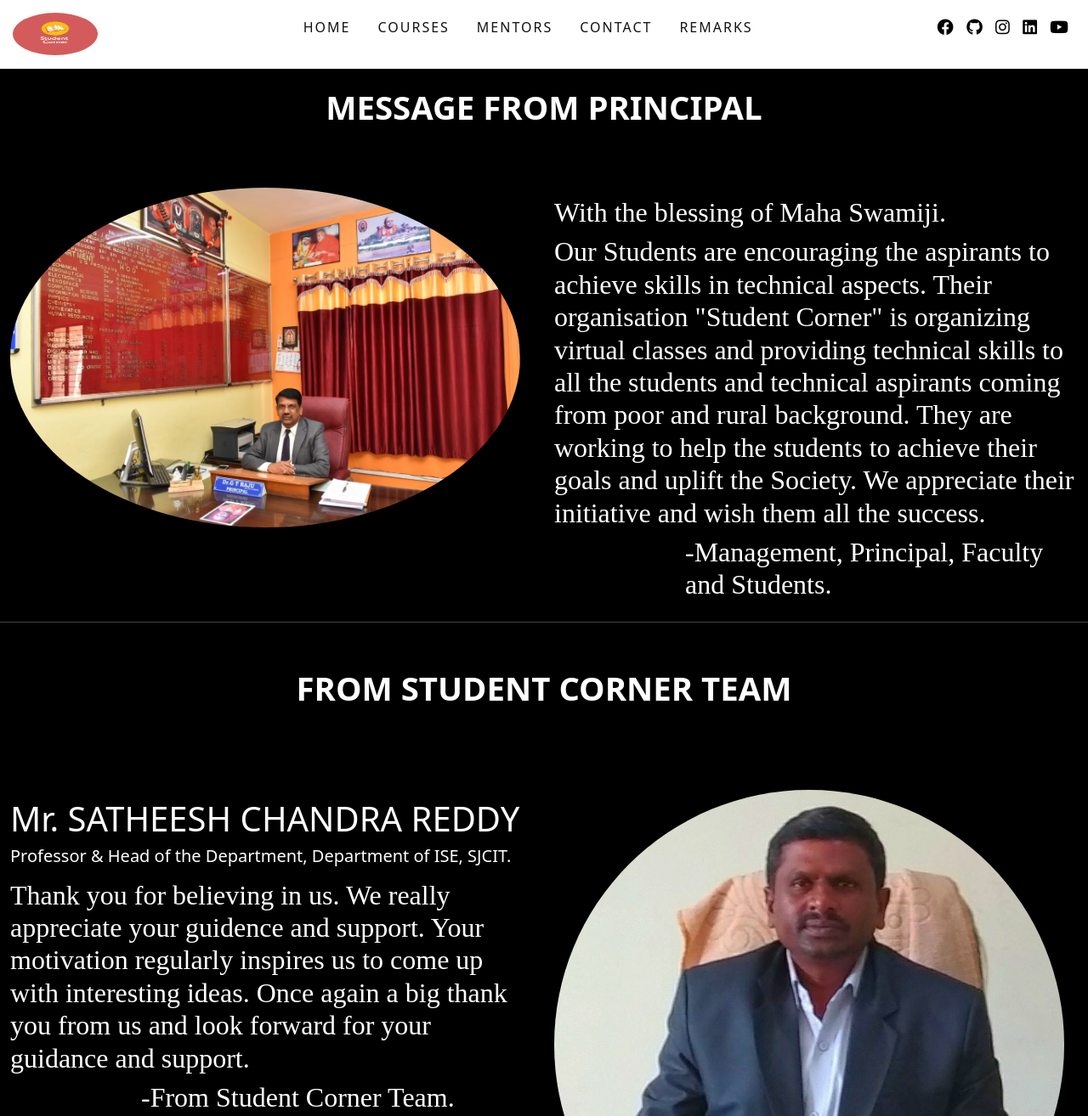
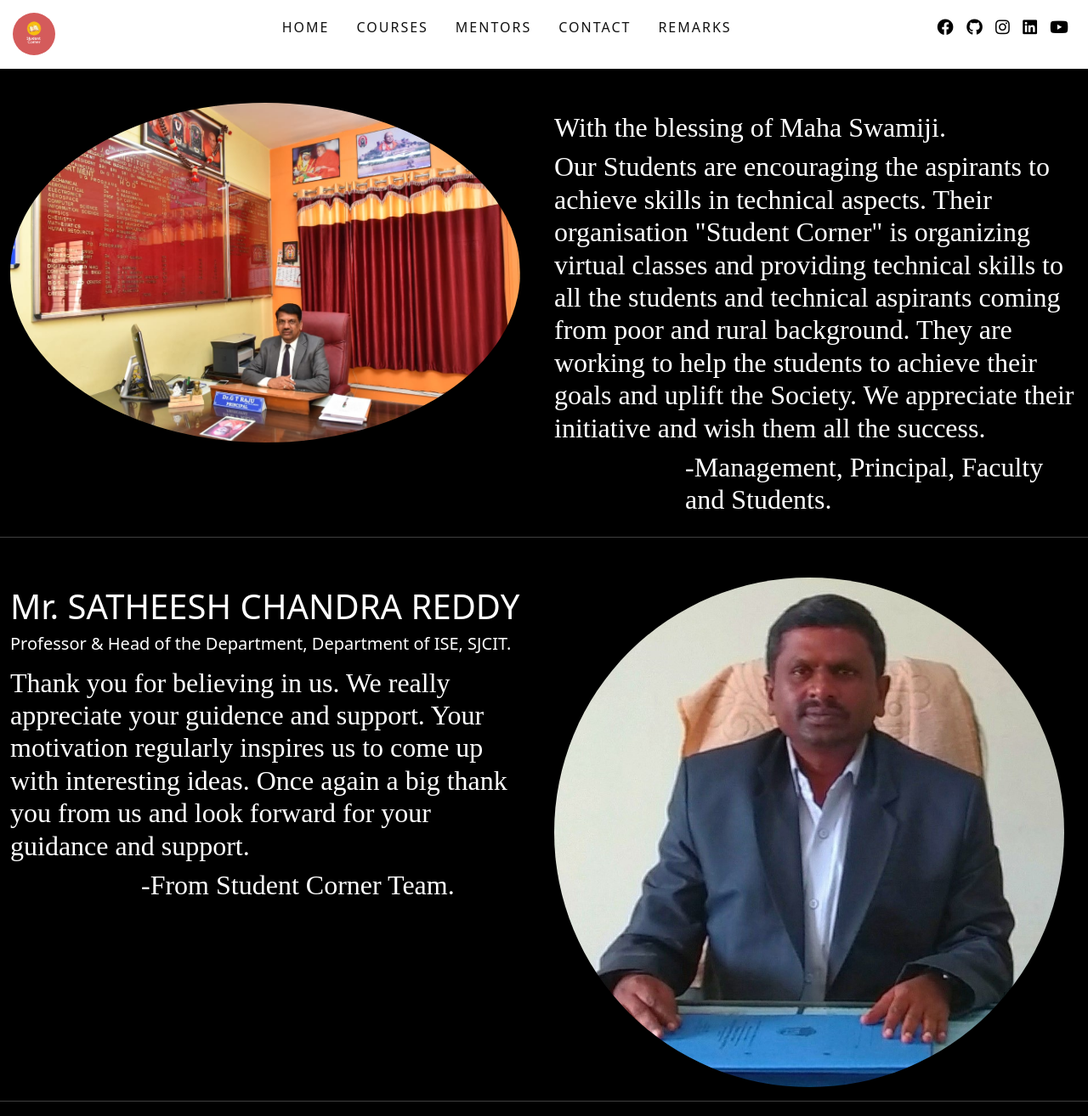
Before and after one commit to stdcorner/stdcorner.github.io, a plain HTML site: page remarks.html in a window 1280 px wide. Shown: the top 1314 px of the page at 85% size. Drawn offline with nearby package versions, Linux system fonts and the light colour scheme; a script that the page names is missing; a web font is replaced by a local one.

Commit message:
Add files via upload

```diff
--- a/index.css
+++ b/index.css
@@ -512,7 +512,7 @@ h4 {
 	transform: translate(-50%, -50%);
 	position: absolute;
 	margin: 0;
-	font-size: 3vw;
+	font-size: 6vw;
 	font-weight: 800;
 	text-transform: uppercase;
 }
--- a/remarks.html
+++ b/remarks.html
@@ -24,7 +24,7 @@
       <div class="nav-center fixed-top" >
         <!-- nav header -->
         <div class="nav-header">
-          <img src="images/logo.jpg" class="logo" alt="logo" style="border-radius: 50%;" height="200" width="100" />
+          <img src="images/logo.jpg" class="logo" alt="logo" style="border-radius: 50%;" height="100" width="50" />
           <button class="nav-toggle">
             <i class="fas fa-bars"></i>
           </button>
@@ -77,9 +77,9 @@
         </ul>
       </div>
     </nav>
-    <br><h4  data-heading="Fracture" style="margin-top: 105px;">Message From Principal</h4>
+    <br>
 
-    <div class="container-fluid" style="padding-top: 200px;">
+    <div class="container-fluid" style="padding-top: 100px;">
       <div class="row">
         <div class="col-sm">
           <img src="images/Principa.jpeg" class="responsive" style="border-radius: 50%;" width="600" height="400">
@@ -92,8 +92,8 @@
       </div>
     </div>
     <hr>
-    <br><h4  data-heading="Fracture" style="margin-top: 40px;">From Student Corner Team</h4>
-    <div class="container-fluid" style="padding-top: 160px;">
+    <br>
+    <div class="container-fluid" style="padding-top: 10px;">
       <div class="row">
         <div class="col-sm">
           <h1 style="margin-top:10px;">Mr. SATHEESH CHANDRA REDDY</h2>
@@ -171,7 +171,7 @@
     <p>Web Development</p>
     <p>Android Application Development</p>
     <p>Git & Github</p>
-    <p>Database</p>
+    <p>WordPress</p>
     <p>Internship</p>
     </div>
     </div>
```
Also changed, not shown: index.html (+1 -1 lines).
